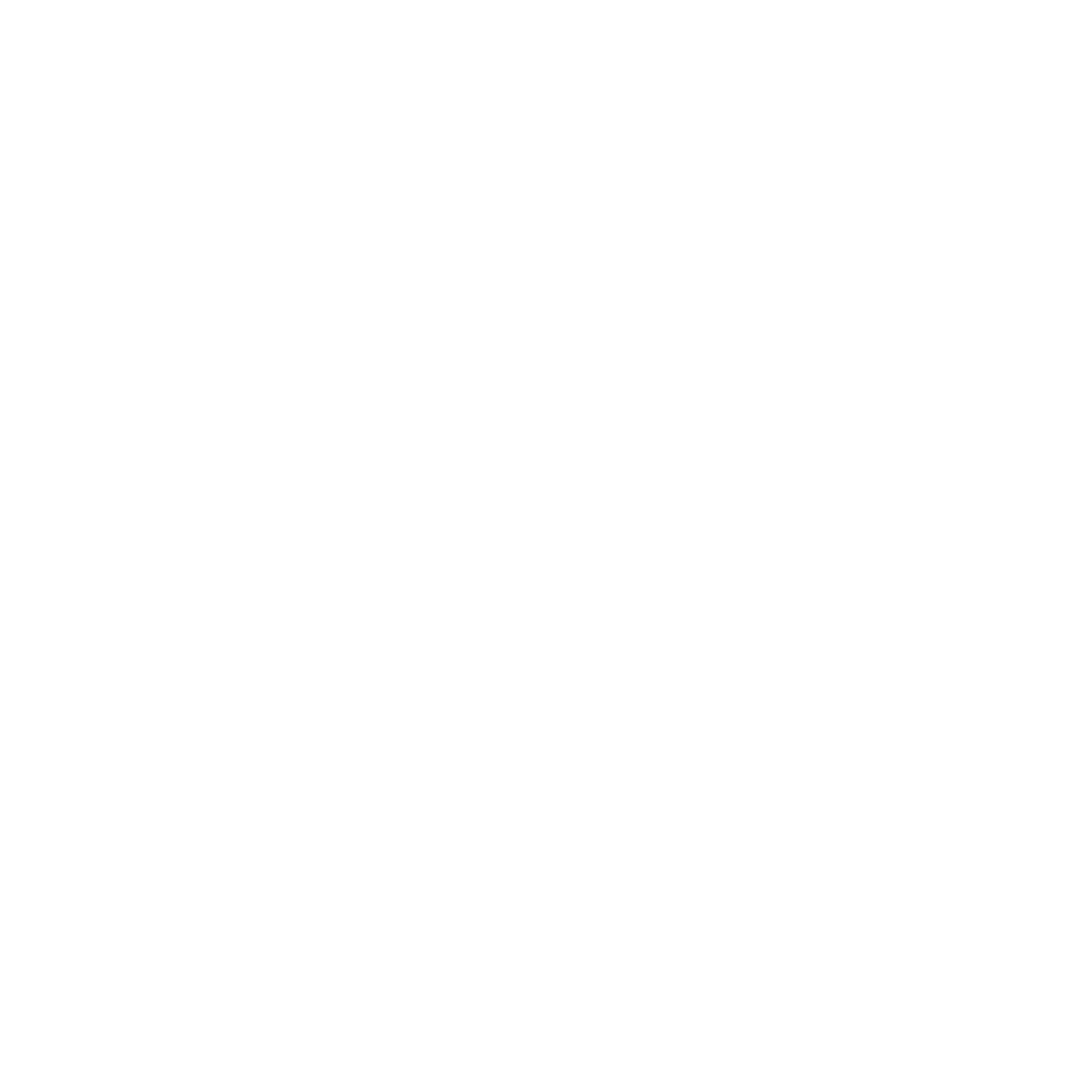
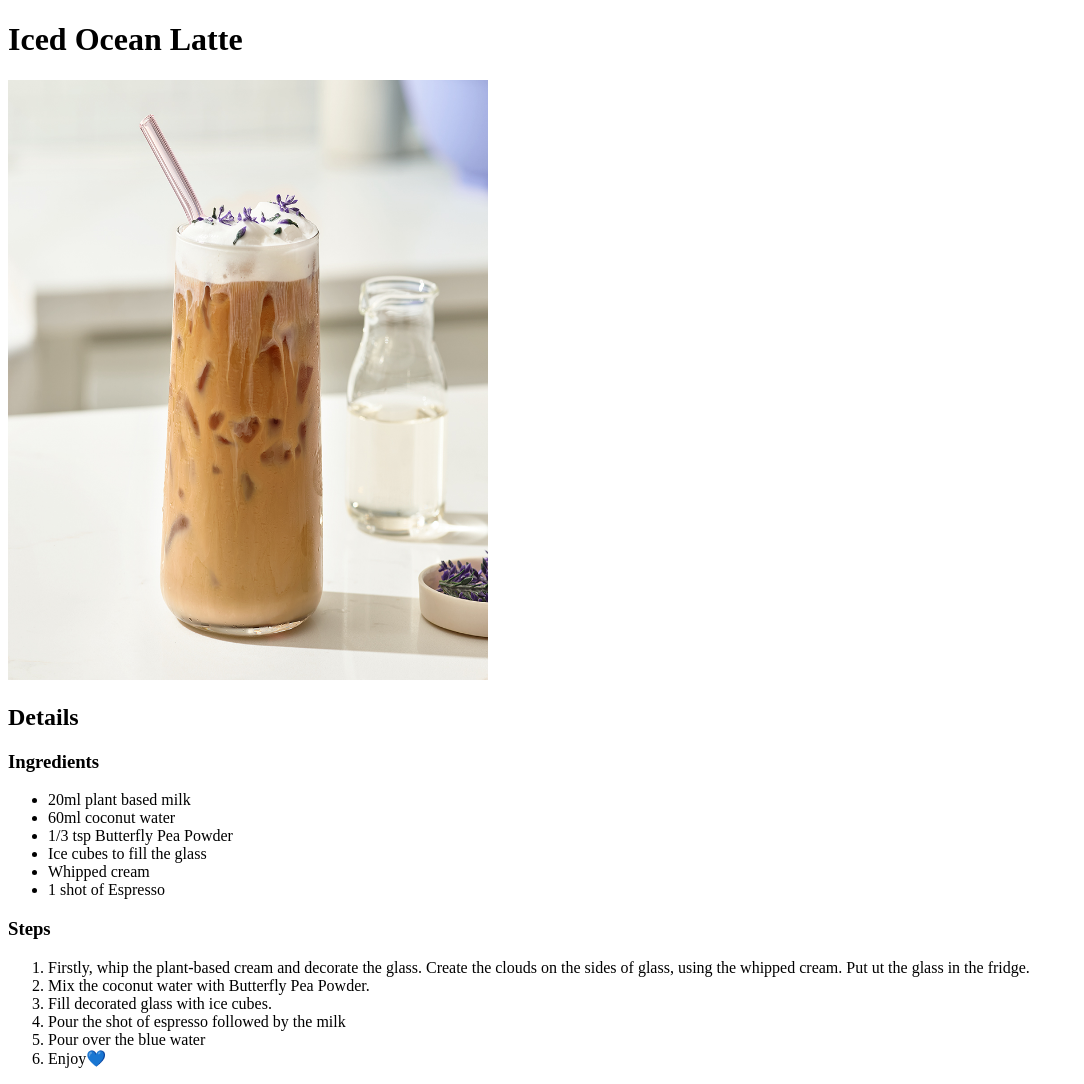
Before and after one commit to ayesshaa/odin-recipes, a plain HTML site: page recipes/coffee.html in a window 1280 px wide. Shown: the whole page, without its empty margins (0-1084 px from the left). Before the commit the page ends 800 px from the top, so only its background shows below. Drawn offline with Linux system fonts and the light colour scheme.

Commit message:
Coffee is now completed with ingredients and steps and a heading

```diff
--- a/recipes/coffee.html
+++ b/recipes/coffee.html
@@ -4,4 +4,31 @@
         <meta charset="UTF-8">
         <title>Iced Ocean Latte</title>
     </head>
+
+    <body>
+        <h1>Iced Ocean Latte</h1>
+        <img src="../img/coffee.jpg" alt="A picture of a blended coffee with whipped cream and some hints of blue" height="600" width="480">
+
+        <h2>Details</h2>
+        <h3>Ingredients</h3>
+        <ul>
+            <li>20ml plant based milk</li>
+            <li>60ml coconut water</li>
+            <li>1/3 tsp Butterfly Pea Powder</li>
+            <li>Ice cubes to fill the glass</li>
+            <li>Whipped cream</li>
+            <li>1 shot of Espresso</li>
+
+        </ul>
+
+        <h3>Steps</h3>
+        <ol>
+            <li>Firstly, whip the plant-based cream and decorate the glass. Create the clouds on the sides of glass, using the whipped cream. Put ut the glass in the fridge.</li>
+            <li>Mix the coconut water with Butterfly Pea Powder.</li>
+            <li>Fill decorated glass with ice cubes.</li>
+            <li>Pour the shot of espresso followed by the milk</li>
+            <li>Pour over the blue water</li>
+            <li>Enjoy💙</li>
+        </ol>
+    </body>
 </html>
```
